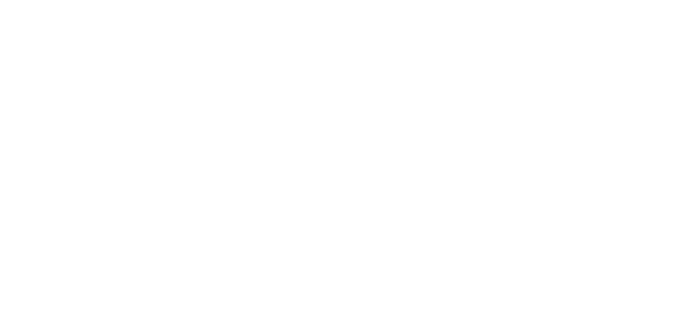
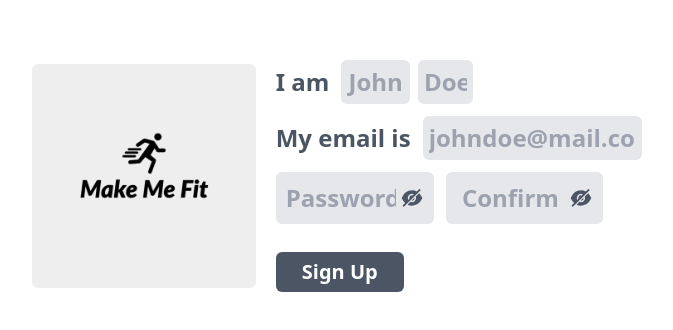
Before and after one commit to naman-luthra/make-me-fit, a React (Create React App) app: page /signup in a window 1280 px wide. Before the commit this address had no page. Shown: the part 224-554 px from the top of the page, without its empty margins (303-976 px from the left). Built offline with nearby package versions, Linux system fonts and the light colour scheme.

Commit message:
add signup page

```diff
--- a/src/features/Login/SignIn.js
+++ b/src/features/Login/SignIn.js
@@ -1,6 +1,6 @@
 import { useEffect, useState } from "react";
 import { useSelector } from "react-redux";
-import { Navigate } from 'react-router-dom';
+import { Navigate, useNavigate } from 'react-router-dom';
 import { validateSignIn } from "./authThunks";
 import { status, isAuthorised, setJWT, setUserData, setStatus } from "./authSlice";
 import { useDispatch } from "react-redux";
@@ -19,6 +19,7 @@
     const [ emailAlert, setEmailAlert ] = useState(false);
     const [ passwordAlert, setPasswordAlert ] = useState(false);
     const dispatch = useDispatch();
+    const navigate = useNavigate();
     const handleSignIn = () => {
         if(!email || !password){
             if(!email) setEmailAlert(true);
@@ -53,7 +54,7 @@
                             <AiFillEyeInvisible onClick={()=>{setPasswordVisible(!passwordVisible)}} className="h-6 w-6 text-basys-blue"/>
                         }
                     </div>
-                    <div className="w-10/12 inline-block my-2">
+                    <div className="my-2">
                         <div className="w-full h-4">
                             {
                                 statusState==='Error: 401' &&
@@ -74,6 +75,8 @@
                                 </div>
                             }
                         </div>
+                        <div className="flex justify-between items-center">
+                            <div onClick={()=>{navigate('/signup')}} className="cursor-pointer hover:opacity-70">Don't have an account?</div>
                             <button disabled={statusState==='loading'} onClick={handleSignIn} className={`mt-2 w-1/3 bg-gray-800 text-white font-semibold p-2 rounded hover:opacity-70`}>
                                 {
                                     statusState==='loading' ?
@@ -85,5 +88,6 @@
                     </div>
                 </div>
             </div>
+        </div>
     );
 }
--- /dev/null
+++ b/src/features/Login/SignUp.js
@@ -0,0 +1,98 @@
+import { useEffect, useState } from "react";
+import { AiFillEye, AiFillEyeInvisible } from "react-icons/ai";
+import { useDispatch, useSelector } from "react-redux";
+import { validateSignUp } from "./authThunks";
+import { isAuthorised, setStatus, status } from "./authSlice";
+import { Loading } from "../generalComponents/Loading";
+import { Navigate } from "react-router-dom";
+
+export const SignUp = () => {
+    const [firstName, setFirstName] = useState('');
+    const [lastName, setLastName] = useState('');
+    const [email, setEmail] = useState('');
+    const [password, setPassword] = useState('');
+    const [passwordVisible, setPasswordVisible] = useState(false);
+    const [passwordConfirm, setPasswordConfirm] = useState('');
+    const [passwordConfirmVisible, setPasswordConfirmVisible] = useState(false);
+    const [alert, setAlert] = useState(null);
+    const dispatch = useDispatch();
+
+    const statusState = useSelector(status);
+    const isAuthorisedState = useSelector(isAuthorised);
+
+    useEffect(()=>{
+        dispatch(setStatus('idle'));
+        document.title="Sign Up";
+    },[dispatch]);
+
+    if(isAuthorisedState) return <Navigate to='/' />;
+
+    return (
+        <div className="flex gap-5 justify-center items-center h-screen">
+            <img src="./img/logo.png" alt="" className="rounded-md h-56"/>
+            <div className="">
+                <div className="font-bold text-2xl flex gap-3 items-center text-gray-600">
+                    <span>I am</span>
+                    <div className="flex gap-2">
+                        <input type="text" value={firstName} onChange={e=>setFirstName(e.target.value)} placeholder="John" className={`bg-gray-200 text-gray-800 p-1 focus:outline-none text-center focus:placeholder-gray-200 border-2 rounded-md ${alert ? (alert.code===1 && !firstName) ? 'border-red-500' : 'border-gray-200' : 'border-gray-200'}`} style={{width:`${Math.max(5,firstName.length+1)}ch`}}/>
+                        <input type="text" value={lastName} onChange={e=>setLastName(e.target.value)} placeholder="Doe" className={`bg-gray-200 text-gray-800 p-1 focus:outline-none text-center focus:placeholder-gray-200 border-2 rounded-md ${alert ? (alert.code===1 && !lastName) ? 'border-red-500' : 'border-gray-200' : 'border-gray-200'}`} style={{width:`${Math.max(4,lastName.length+1)}ch`}}/>
+                    </div>
+                </div>
+                <div className="font-bold text-2xl flex gap-3 items-center text-gray-600 mt-3">
+                    <span>My email is</span>
+                    <input type="text" value={email} onChange={e=>setEmail(e.target.value)} placeholder="johndoe@mail.com" className={`bg-gray-200 text-gray-800 p-1 focus:outline-none text-center focus:placeholder-gray-200 border-2 rounded-md ${alert ? (alert.code===1 && !email) ? 'border-red-500' : 'border-gray-200' : 'border-gray-200'}`} style={{width:`${Math.max(16,email.length+1)}ch`}}/>
+                </div>
+                <div className="font-bold text-2xl flex gap-3 items-center text-gray-600 mt-3">
+                    <div className={`bg-gray-200 text-gray-800 p-2 flex gap-1 items-center border-2 rounded-md ${alert ? ((alert.code===2 && password!==passwordConfirm) || (alert.code===1 && !password)) ? 'border-red-500' : 'border-gray-200' : 'border-gray-200'}`}>
+                        <input type={passwordVisible ? "text" : "password"} value={password} onChange={e=>setPassword(e.target.value)} placeholder="Password" className="focus:outline-none bg-transparent text-center focus:placeholder-gray-200" style={{width:`${passwordVisible ? Math.max(8,password.length) : Math.max(8,password.length-2)}ch`}}/>
+                        {
+                            passwordVisible ?
+                            <AiFillEye className="text-gray-600" onClick={()=>setPasswordVisible(false)}/> :
+                            <AiFillEyeInvisible className="text-gray-600" onClick={()=>setPasswordVisible(true)}/>
+                        }
+                    </div>
+                    <div className={`bg-gray-200 text-gray-800 p-2 flex gap-1 items-center border-2 rounded-md ${alert ? ((alert.code===2 && password!==passwordConfirm) || (alert.code===1 && !passwordConfirm)) ? 'border-red-500' : 'border-gray-200' : 'border-gray-200'}`}>
+                        <input type={passwordConfirmVisible ? "text" : "password"} value={passwordConfirm} onChange={e=>setPasswordConfirm(e.target.value)} placeholder="Confirm" className="focus:outline-none bg-transparent text-center focus:placeholder-gray-200" style={{width:`${passwordConfirmVisible ? Math.max(8,passwordConfirm.length) : Math.max(8,passwordConfirm.length-2)}ch`}}/>
+                        {
+                            passwordConfirmVisible ?
+                            <AiFillEye className="text-gray-600" onClick={()=>setPasswordConfirmVisible(false)}/> :
+                            <AiFillEyeInvisible className="text-gray-600" onClick={()=>setPasswordConfirmVisible(true)}/>
+                        }
+                    </div>
+                </div>
+                <div className="text-red-500 text-xs h-4 mt-1">
+                    {
+                        alert ?
+                            (alert.code===1 && (!firstName || !lastName || !email || !password || !passwordConfirm)) ? alert.message :
+                            (alert.code===2 && (password!==passwordConfirm)) ? alert.message :
+                            '' :
+                        ''
+                    }
+                    {
+                        statusState.slice(0,5)==='Error' && alert===null ?
+                            statusState.slice(7)==='409' ? "Email already exists!" :
+                            '' :
+                        ''
+                    }
+                </div>
+                <button onClick={()=>{
+                    if(!firstName || !lastName || !email || !password || !passwordConfirm){
+                        return setAlert({code:1,message:"Please fill all the fields!"});
+                    }
+                    else if(password!==passwordConfirm){
+                        return setAlert({code:2,message:"Passwords do not match!"});
+                    }
+                    dispatch(validateSignUp({firstName,lastName,email,password}));
+                    setAlert(null);
+                }}  disabled={statusState==='loading'}
+                className="py-1.5 px-3 w-32 text-xl font-semibold rounded-md bg-gray-600 text-white hover:opacity-90 mt-2">
+                    {
+                        statusState==='loading' ?
+                        <Loading width={28} height={28} stroke="white" className="mx-auto"/> :
+                        "Sign Up"
+                    }
+                </button>
+            </div>
+        </div>
+    );
+}
--- a/src/features/Login/authSlice.js
+++ b/src/features/Login/authSlice.js
@@ -1,5 +1,5 @@
 import { createSlice } from '@reduxjs/toolkit';
-import { validateSignIn } from "./authThunks";
+import { validateSignIn, validateSignUp } from "./authThunks";
 
 const initialState = {
     isAuthorised: false,
@@ -52,6 +52,19 @@
                 } else {
                     state.status = action.payload.message;
                 }
+            })
+            .addCase(validateSignUp.pending, (state) => {
+                state.status = 'loading';
+            })
+            .addCase(validateSignUp.fulfilled, (state, action) => {
+                if(action.payload.type==='success'){
+                    state.status = 'success';
+                    state.JWT = action.payload.token;
+                    localStorage.setItem('token', action.payload.token);
+                    state.isAuthorised = true;
+                } else {
+                    state.status = action.payload.message;
+                }
             });
     },
 });
--- a/src/features/Login/authThunks.js
+++ b/src/features/Login/authThunks.js
@@ -24,3 +24,30 @@
         }
     }
 );
+
+export const validateSignUp = createAsyncThunk(
+    'auth/validateSignUp',
+    async ({ firstName, lastName, email, password } ) => {
+        try {
+            const reqObject={
+                firstName,
+                lastName,
+                email,
+                password,
+            };
+            const body=JSON.stringify(reqObject);
+            const response = await fetch('http://localhost:8080/api/signup',{
+                method: "post",
+                headers: { "Content-Type": "application/json" },
+                body,
+            }).then(res=>{
+                if(res.status!==200) throw new Error(`${res.status}`);
+                return res;
+            }).then(res=>res.json());
+            const { token } = response;
+            return {type: 'success', token};
+        } catch (error) {
+            return {type: 'error', message: error.toString()};
+        }
+    }
+);
--- a/src/index.js
+++ b/src/index.js
@@ -7,6 +7,7 @@
 import { PrivateRoute } from './features/Login/PrivateRoute';
 import { BrowserRouter, Route, Routes } from 'react-router-dom';
 import { SignIn } from './features/Login/SignIn';
+import { SignUp } from './features/Login/SignUp';
 
 const container = document.getElementById('root');
 const root = createRoot(container);
@@ -17,6 +18,7 @@
       <Routes>
         <Route path="/" element={<PrivateRoute><App /></PrivateRoute>} />
         <Route path="/signin" element={<SignIn />} />
+        <Route path="/signup" element={<SignUp />} />
       </Routes>
     </BrowserRouter>
   </Provider>
```
Lines whose indentation alone changed are shown as unchanged.
